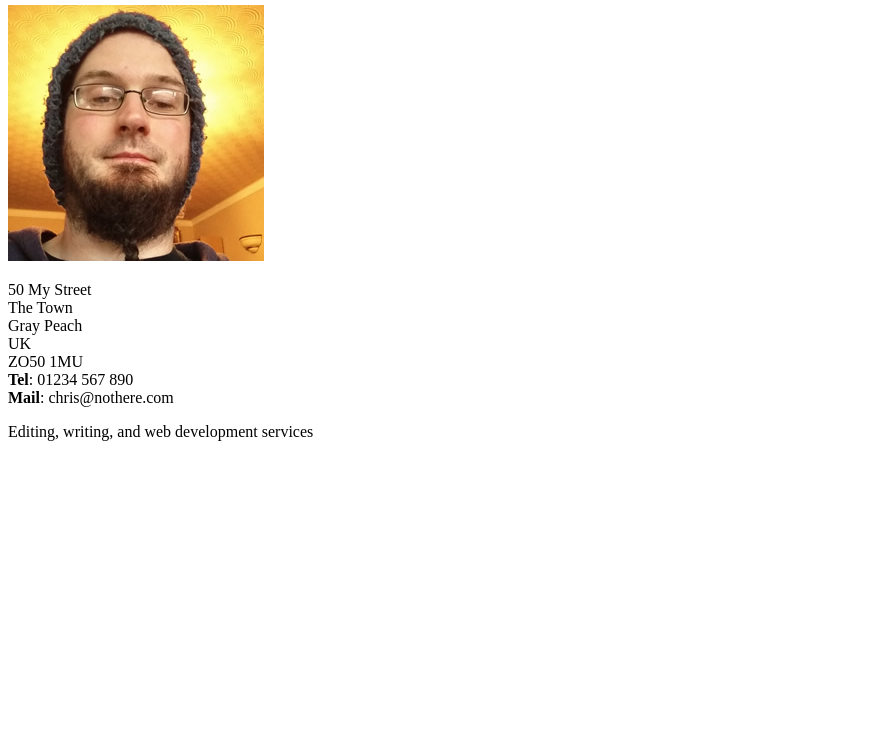
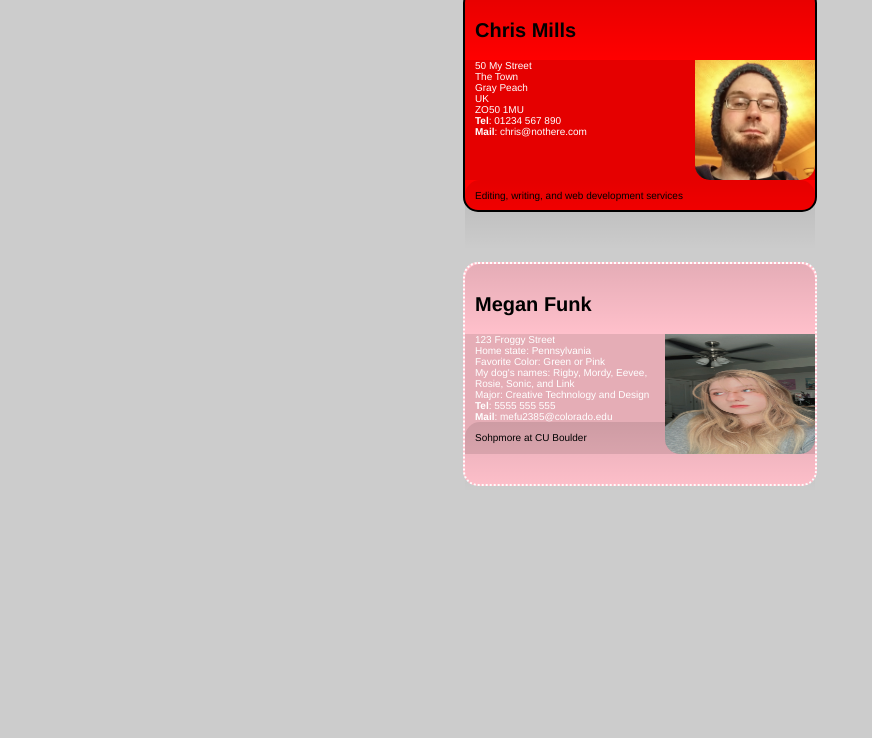
Before and after one commit to megan2385/megan2385.github.io, a plain HTML site: page wa/wa4.html in a window 1280 px wide. Shown: the part 62-800 px from the top of the page, without its empty margins (0-872 px from the left). Drawn offline with Linux system fonts and the light colour scheme.

Commit message:
Assignment 4

```diff
--- a/wa/style.css
+++ b/wa/style.css
@@ -1,6 +1,7 @@
 /* General styles - put these straight into your stylesheet */
 
 body {
+
     margin: 0;
   }
 
@@ -12,9 +13,6 @@ body {
 
   /* Selectors to be matched up with rulesets */
 
-  .card article img
-  .card footer
-  .card header
   .card {
     width: 35em;
     height: 22em;
@@ -27,14 +25,70 @@ body {
   .card header{
     background-image: linear-gradient(to bottom,rgba(0,0,0,0.1), rgba(0,0,0,0));
     border-radius: 1.5em 1.5em 0 0;
+    height: 5em;
+    padding: 1em;
 }
 
   .card article img {
     background-image: linear-gradient(to bottom,rgba(0,0,0,0), rgba(0,0,0,0.1));
     border-radius: 0 0 1.5em 1.5em;
-  }
-
-    .card {
     max-height: 100%;
     float: right;
   }
+
+  .card article {
+    height: 12em;
+    background-color: rgba(0, 0, 0, 0.1);
+  }
+
+  .card header h2 {
+    font-size: 2em;
+    line-height: 3em;
+  }
+  h2, p {
+    margin: 0;
+  }
+  .card article p {
+    padding-left: 1em;
+    color: white;
+  }
+
+  .megacard {
+    width: 35em;
+    height: 22em;
+    margin: 5em auto;
+    background-color: pink;
+    border: 0.2em dotted white;
+    border-radius: 1.5em;
+  }
+  .megacard footer,
+  .megacard header{
+    background-image: linear-gradient(to bottom,rgba(0,0,0,0.1), rgba(0,0,0,0));
+    border-radius: 1.5em 1.5em 0 0;
+    height: 5em;
+    padding: 1em;
+}
+
+  .megacard article img {
+    background-image: linear-gradient(to bottom,rgba(0,0,0,0), rgba(0,0,0,0.1));
+    border-radius: 0 0 1.5em 1.5em;
+    max-height: 100%;
+    float: right;
+  }
+
+  .megacard article {
+    height: 12em;
+    background-color: rgba(0, 0, 0, 0.1);
+  }
+
+  .megacard header h2 {
+    font-size: 2em;
+    line-height: 3em;
+  }
+  h2, p {
+    margin: 0;
+  }
+  .megacard article p {
+    padding-left: 1em;
+    color: white;
+  }
--- a/wa/wa4.html
+++ b/wa/wa4.html
@@ -3,7 +3,7 @@
   <head>
     <meta charset="utf-8">
     <meta name="viewport" content="width=device-width">
-    <link rel="style" href="style.css">
+    <link rel="stylesheet" href="style.css">
     <title>Fundamental CSS comprehension</title>
   </head>
   <body>
@@ -27,5 +27,23 @@
     </footer>
   </section>
 
+  <section class="megacard">
+    <header>
+      <h2>Megan Funk</h2>
+    </header>
+    <article>
+      <img src="../img/mePicture.JPG" alt="A picture of Megan - young woman with blonde hair looking to the side" width="150" height="150">
+      <p>123 Froggy Street <br>
+      Home state: Pennsylvania <br>
+      Favorite Color: Green or Pink <br>
+      My dog's names: Rigby, Mordy, Eevee, Rosie, Sonic, and Link <br>
+      Major: Creative Technology and Design <br>
+      <strong>Tel</strong>: 5555 555 555 <br>
+      <strong>Mail</strong>: mefu2385@colorado.edu </p>
+      <footer>
+        Sohpmore at CU Boulder
+      </footer>
+    </article>
+  </section>
   </body>
 </html>
```
